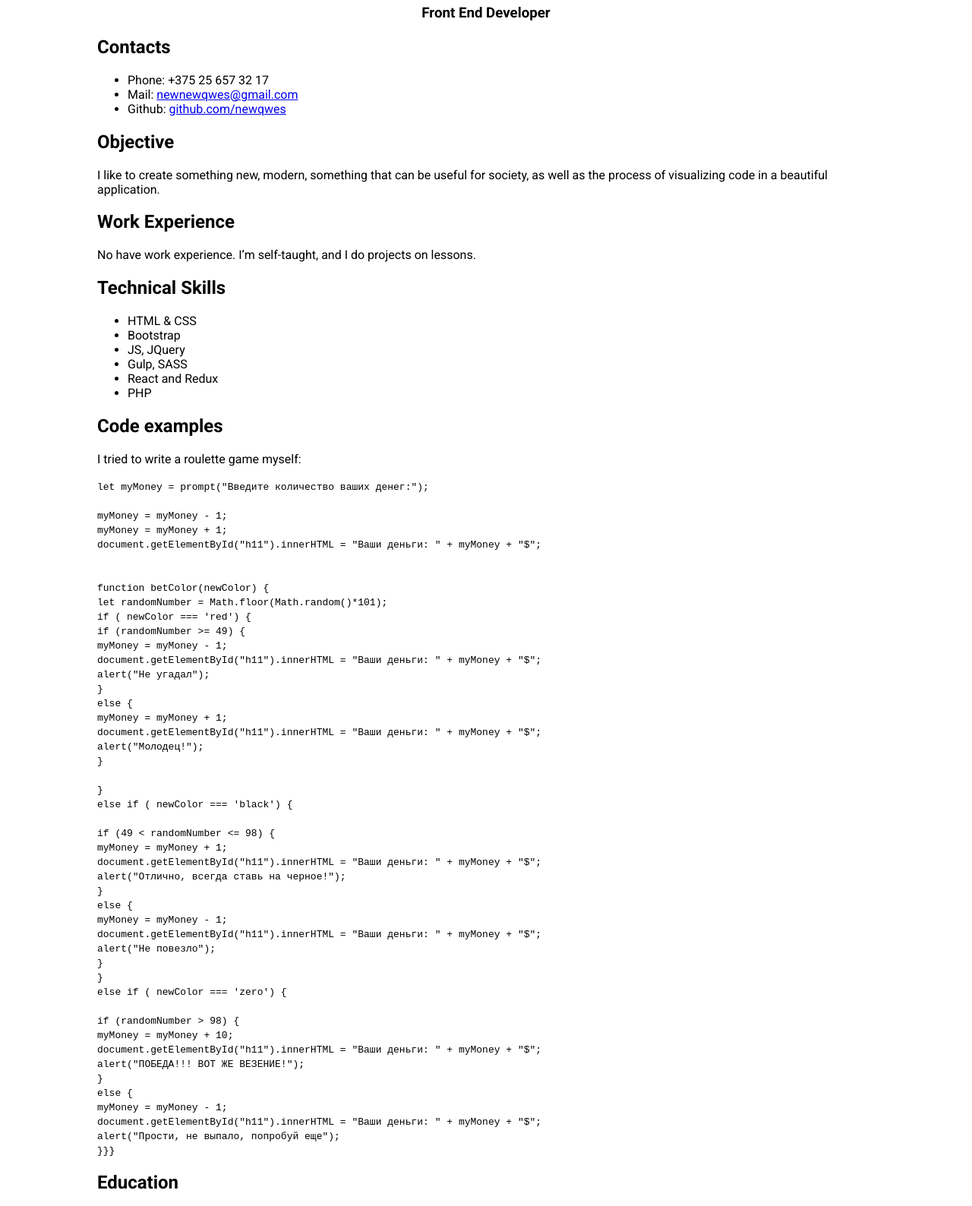
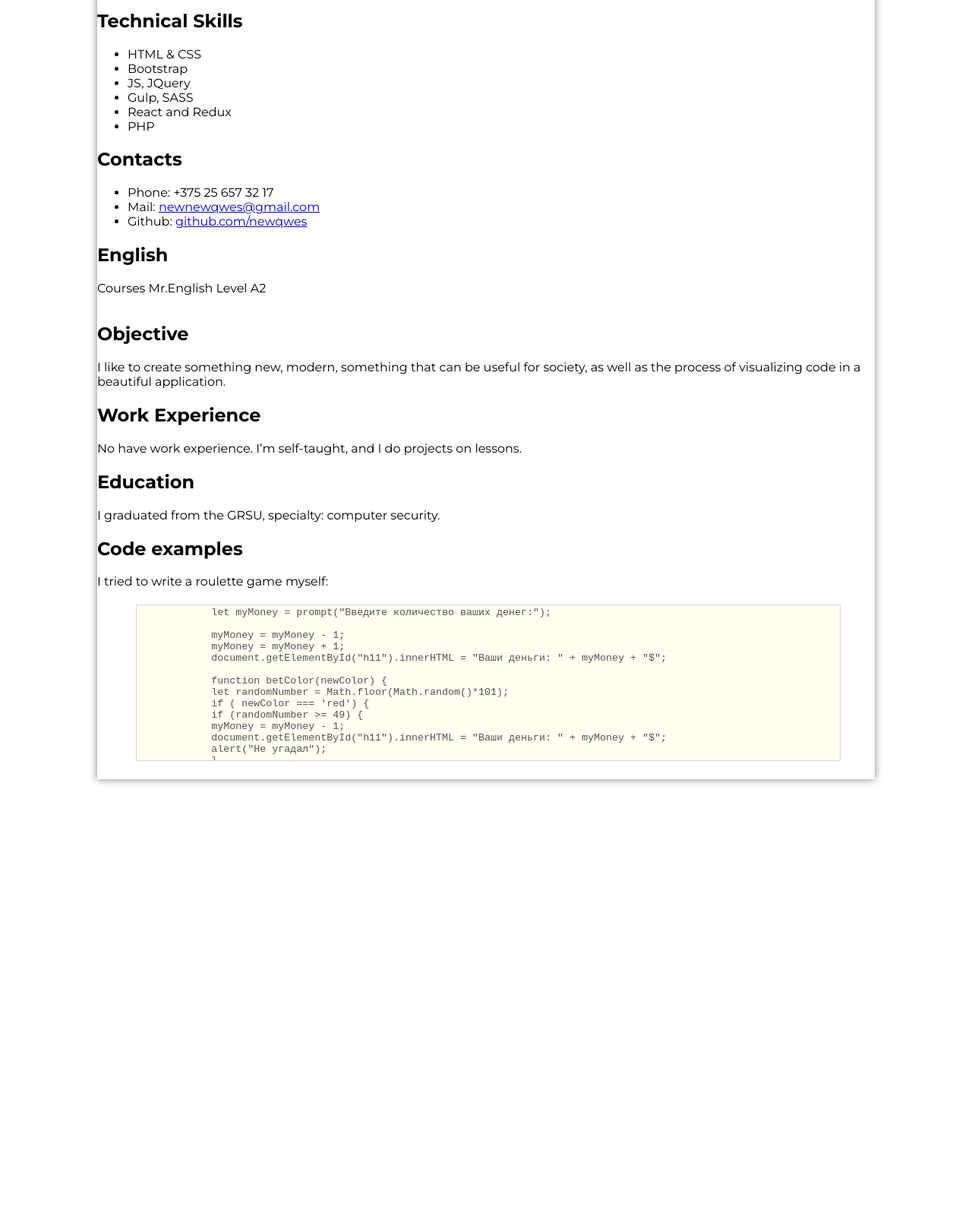
Before and after one commit to newqwes/Ashyrov-Nazar-cv, a plain HTML site: page index.html in a window 1280 px wide. Shown: the part 279-1867 px from the top of the page at 76% size. After the commit the page ends 1353 px from the top, so only its background shows below. Drawn offline with Linux system fonts and the light colour scheme.

Commit message:
feat: add semantic tegs and content

```diff
--- a/index.html
+++ b/index.html
@@ -6,34 +6,18 @@
           content="width=device-width, user-scalable=no, initial-scale=1.0, maximum-scale=1.0, minimum-scale=1.0">
     <meta http-equiv="X-UA-Compatible" content="ie=edge">
     <link rel="stylesheet" href="style.css">
-    <link href="https://fonts.googleapis.com/css?family=Roboto:400,700,900&display=swap" rel="stylesheet">
+    <link href="https://fonts.googleapis.com/css?family=Montserrat:400,600,700&display=swap" rel="stylesheet">
     <title>My CV</title>
 </head>
 <body>
 <header>
-
-    <img src="assets/img/avatar.jpg" alt="avatar" width="200" height="200">
-    <h1>Ashirov Nazar</h1>
-    <h3>Front End Developer</h3>
-
+    <img src="assets/img/avatar.jpg" alt="avatar">
+    <div class="title">
+        <h1>Ashirov Nazar</h1>
+        <h3>Front End Developer</h3>
+    </div>
 </header>
-<section>
-    <article class="contacts">
-        <h2>Contacts</h2>
-        <ul>
-            <li>Phone: +375 25 657 32 17</li>
-            <li>Mail: <a href="mailto:newnewqwes@gmail.com" target="_blank">newnewqwes@gmail.com</a></li>
-            <li>Github: <a href="https://github.com/newqwes" target="_blank">github.com/newqwes</a></li>
-        </ul>
-    </article>
-    <article class="Objective">
-        <h2>Objective</h2>
-        <p>I like to create something new, modern, something that can be useful for society, as well as the process of visualizing code in a beautiful application.</p>
-    </article>
-    <article class="experience">
-        <h2>Work Experience</h2>
-        <p>No have work experience. I’m self-taught, and I do projects on lessons.</p>
-    </article>
+<section class="left">
     <article class="skills">
         <h2>Technical Skills</h2>
         <ul>
@@ -45,67 +29,85 @@
             <li>PHP</li>
         </ul>
     </article>
-    <article class="code">
-        <h2>Code examples</h2>
-        <p>I tried to write a roulette game myself:</p>
-        <code>
-            let myMoney = prompt("Введите количество ваших денег:");<Br>
-            <Br>
-            myMoney = myMoney - 1;<Br>
-            myMoney = myMoney + 1;<Br>
-            document.getElementById("h11").innerHTML = "Ваши деньги: " + myMoney + "$";<Br>
-            <Br>
-            <Br>
-            function betColor(newColor) {<Br>
-            let randomNumber = Math.floor(Math.random()*101);<Br>
-            if ( newColor === 'red') {<Br>
-            if (randomNumber >= 49) {<Br>
-            myMoney = myMoney - 1;<Br>
-            document.getElementById("h11").innerHTML = "Ваши деньги: " + myMoney + "$";<Br>
-            alert("Не угадал");<Br>
-            }<Br>
-            else {<Br>
-            myMoney = myMoney + 1;<Br>
-            document.getElementById("h11").innerHTML = "Ваши деньги: " + myMoney + "$";<Br>
-            alert("Молодец!");<Br>
-            }<Br>
-<Br>
-            }<Br>
-            else if ( newColor === 'black') {<Br>
-<Br>
-            if (49 < randomNumber <= 98) {<Br>
-            myMoney = myMoney + 1;<Br>
-            document.getElementById("h11").innerHTML = "Ваши деньги: " + myMoney + "$";<Br>
-            alert("Отлично, всегда ставь на черное!");<Br>
-            }<Br>
-            else {<Br>
-            myMoney = myMoney - 1;<Br>
-            document.getElementById("h11").innerHTML = "Ваши деньги: " + myMoney + "$";<Br>
-            alert("Не повезло");<Br>
-            }<Br>
-            }<Br>
-            else if ( newColor === 'zero') {<Br>
-<Br>
-            if (randomNumber > 98) {<Br>
-            myMoney = myMoney + 10;<Br>
-            document.getElementById("h11").innerHTML = "Ваши деньги: " + myMoney + "$";<Br>
-            alert("ПОБЕДА!!! ВОТ ЖЕ ВЕЗЕНИЕ!");<Br>
-            }<Br>
-            else {<Br>
-            myMoney = myMoney - 1;<Br>
-            document.getElementById("h11").innerHTML = "Ваши деньги: " + myMoney + "$";<Br>
-            alert("Прости, не выпало, попробуй еще");<Br>
-            }}}
-        </code>
-    </article>
-    <article class="education">
-        <h2>Education</h2>
-        <p>I graduated from the GRSU, specialty: computer security.</p>
+    <article class="contacts">
+        <h2>Contacts</h2>
+        <ul>
+            <li>Phone: +375 25 657 32 17</li>
+            <li>Mail: <a href="mailto:newnewqwes@gmail.com" target="_blank">newnewqwes@gmail.com</a></li>
+            <li>Github: <a href="https://github.com/newqwes" target="_blank">github.com/newqwes</a></li>
+        </ul>
     </article>
     <article class="english">
         <h2>English</h2>
         <p>Courses Mr.English Level A2</p>
     </article>
 </section>
+<section class="right">
+    <article class="Objective">
+        <h2>Objective</h2>
+        <p>I like to create something new, modern, something that can be useful for society, as well as the process of visualizing code in a beautiful application.</p>
+    </article>
+    <article class="experience">
+        <h2>Work Experience</h2>
+        <p>No have work experience. I’m self-taught, and I do projects on lessons.</p>
+    </article>
+    <article class="education">
+        <h2>Education</h2>
+        <p>I graduated from the GRSU, specialty: computer security.</p>
+    </article>
+    <article class="code">
+        <h2>Code examples</h2>
+        <label>I tried to write a roulette game myself:
+            <textarea disabled readonly>
+            let myMoney = prompt("Введите количество ваших денег:");
+
+            myMoney = myMoney - 1;
+            myMoney = myMoney + 1;
+            document.getElementById("h11").innerHTML = "Ваши деньги: " + myMoney + "$";
+
+            function betColor(newColor) {
+            let randomNumber = Math.floor(Math.random()*101);
+            if ( newColor === 'red') {
+            if (randomNumber >= 49) {
+            myMoney = myMoney - 1;
+            document.getElementById("h11").innerHTML = "Ваши деньги: " + myMoney + "$";
+            alert("Не угадал");
+            }
+            else {
+            myMoney = myMoney + 1;
+            document.getElementById("h11").innerHTML = "Ваши деньги: " + myMoney + "$";
+            alert("Молодец!");
+            }
+
+            }
+            else if ( newColor === 'black') {
+
+            if (49 < randomNumber <= 98) {
+            myMoney = myMoney + 1;
+            document.getElementById("h11").innerHTML = "Ваши деньги: " + myMoney + "$";
+            alert("Отлично, всегда ставь на черное!");
+            }
+            else {
+            myMoney = myMoney - 1;
+            document.getElementById("h11").innerHTML = "Ваши деньги: " + myMoney + "$";
+            alert("Не повезло");
+            }
+            }
+            else if ( newColor === 'zero') {
+
+            if (randomNumber > 98) {
+            myMoney = myMoney + 10;
+            document.getElementById("h11").innerHTML = "Ваши деньги: " + myMoney + "$";
+            alert("ПОБЕДА!!! ВОТ ЖЕ ВЕЗЕНИЕ!");
+            }
+            else {
+            myMoney = myMoney - 1;
+            document.getElementById("h11").innerHTML = "Ваши деньги: " + myMoney + "$";
+            alert("Прости, не выпало, попробуй еще");
+            }}}
+        </textarea>
+        </label>
+    </article>
+</section>
 </body>
 </html>
--- a/style.css
+++ b/style.css
@@ -1,11 +1,33 @@
 body {
     width: 1024px;
-    margin: auto;
-    font-family: 'Roboto', sans-serif;
+    margin: 3em auto;
+    font-family: 'Montserrat', sans-serif;
+    box-shadow: 0 0 10px rgba(0,0,0,0.5);
+    display: grid;
 }
 header {
-    text-align: center;
+    background-color: #3c3c3e;
+}
+header h1 {
+    color: #ffffff;
+}
+header h3 {
+    color: #898a8e;
 }
 img {
     border-radius: 100%;
+    display: inline-block;
+    height: 200px;
+    width: 200px;
 }
+
+textarea {
+    background-color: #fffef0;
+    margin: 2% 5%;
+    resize: none;
+    width: 90%;
+    height: 200px;
+}
+.title {
+    display: inline-block;
+}
```
